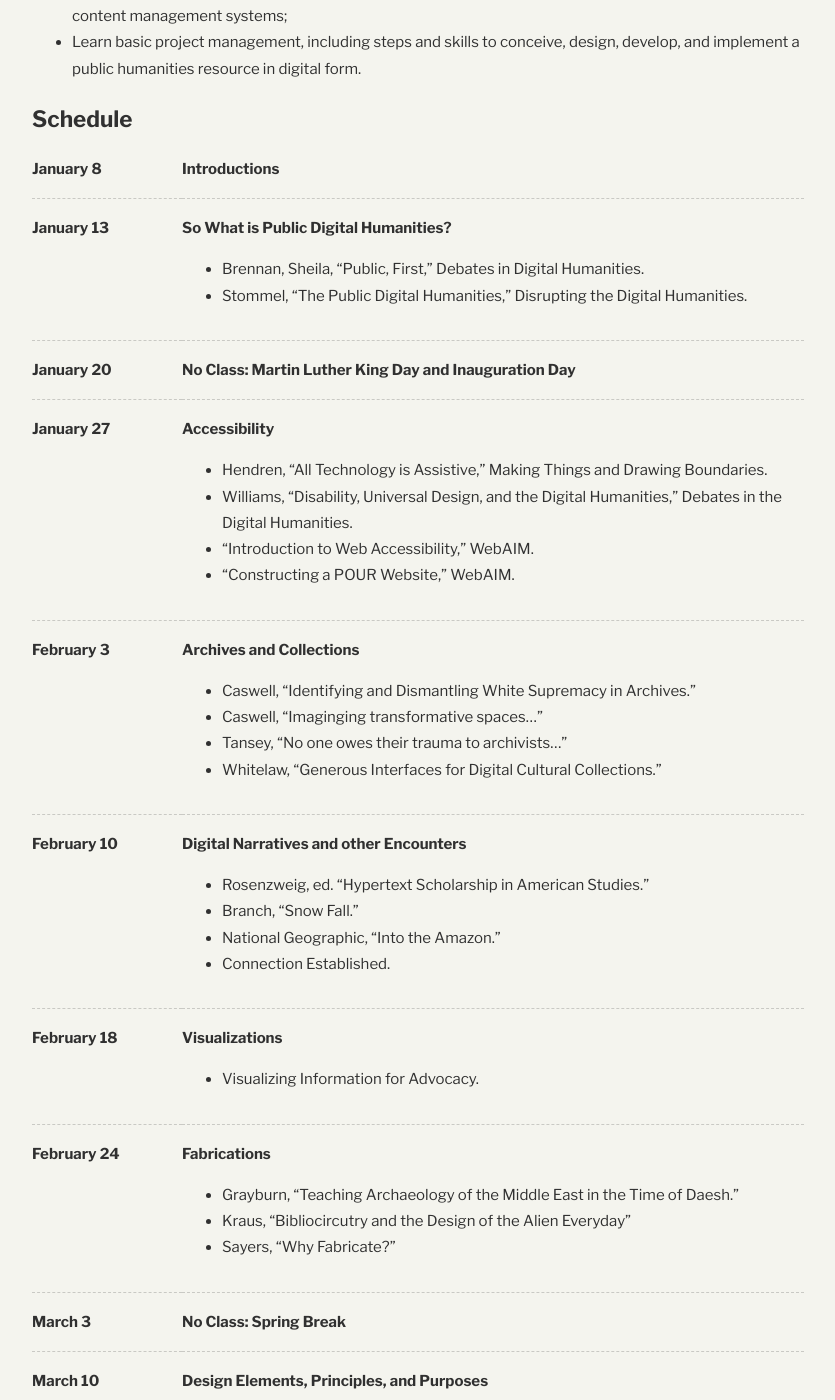
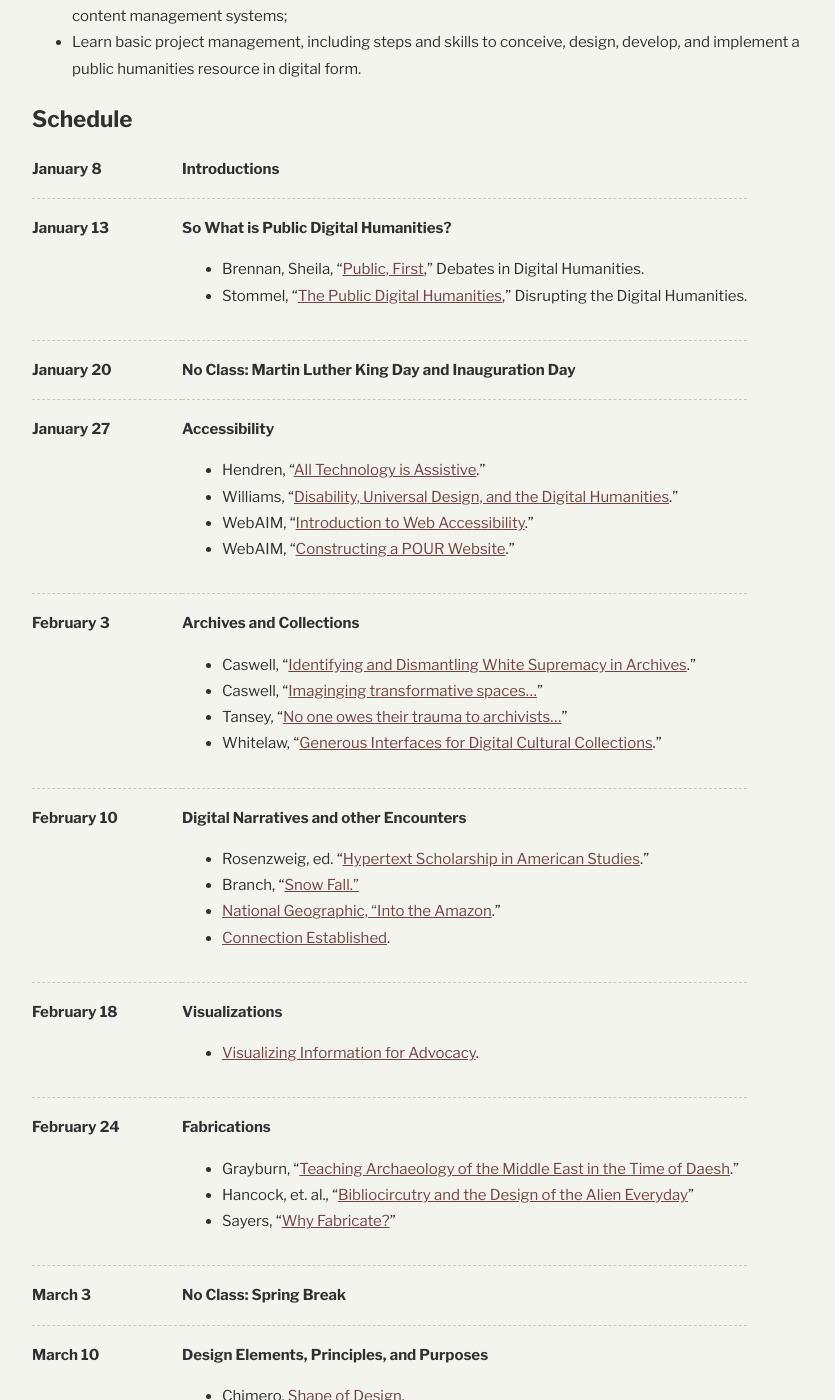
Before and after one commit to jeremyboggs/jeremyboggs.net, a Jekyll site: the page built from _courses/digitalpublichumanities.html, in a window 1280 px wide and 1400 px high, scrolled down 711 px. Shown: the whole window, without its empty margins (222-1057 px from the left). Built offline with Jekyll 4.4.1, drawn with Linux system fonts in a browser that asks for light colours; part of the change alters nothing that is shown; some of the changed text lies outside the part shown.

```diff
--- a/_courses/digitalpublichumanities.html
+++ b/_courses/digitalpublichumanities.html
@@ -30,8 +30,8 @@ email: jeremy.boggs@georgetown.edu
 <th>January 13</th>
 <td><strong>So What is Public Digital Humanities?</strong>
 <ul>
-<li>Brennan, Sheila, “Public, First,” Debates in Digital Humanities.</li>
-<li>Stommel, “The Public Digital Humanities,” Disrupting the Digital Humanities.</li>
+<li>Brennan, Sheila, “<a href="https://dhdebates.gc.cuny.edu/read/untitled/section/11b9805a-a8e0-42e3-9a1c-fad46e4b78e5#ch32">Public, First</a>,” Debates in Digital Humanities.</li>
+<li>Stommel, “<a href="https://www.jstor.org/stable/j.ctv19cwdqv.8?seq=6">The Public Digital Humanities</a>,” Disrupting the Digital Humanities.</li>
 </ul>
 </td>
 </tr>
@@ -43,10 +43,10 @@ email: jeremy.boggs@georgetown.edu
 <th>January 27</th>
 <td><strong>Accessibility</strong>
 <ul>
-<li>Hendren, “All Technology is Assistive,” Making Things and Drawing Boundaries.</li>
-<li>Williams, “Disability, Universal Design, and the Digital Humanities,” Debates in the Digital Humanities.</li>
-<li>“Introduction to Web Accessibility,” WebAIM.</li>
-<li>“Constructing a POUR Website,” WebAIM.</li>
+<li>Hendren, “<a href="https://dhdebates.gc.cuny.edu/read/untitled-aa1769f2-6c55-485a-81af-ea82cce86966/section/b22b7f2d-f386-4ec5-bcee-30591c0078ba#ch15">All Technology is Assistive</a>.”</li>
+<li>Williams, “<a href="https://dhdebates.gc.cuny.edu/read/untitled-88c11800-9446-469b-a3be-3fdb36bfbd1e/section/2a59a6fe-3e93-43ae-a42f-1b26d1b4becc">Disability, Universal Design, and the Digital Humanities</a>.”</li>
+<li>WebAIM, “<a href="https://webaim.org/intro/">Introduction to Web Accessibility</a>.”</li>
+<li>WebAIM, “<a href="https://webaim.org/articles/pour/">Constructing a POUR Website</a>.”</li>
 </ul>
 </td>
 </tr>
@@ -54,10 +54,10 @@ email: jeremy.boggs@georgetown.edu
 <th>February 3</th>
 <td><strong>Archives and Collections</strong>
 <ul>
-<li>Caswell, “Identifying and Dismantling White Supremacy in Archives.”</li>
-<li>Caswell, “Imaginging transformative spaces…”</li>
-<li>Tansey, “No one owes their trauma to archivists…”</li>
-<li>Whitelaw, “Generous Interfaces for Digital Cultural Collections.”</li>
+<li>Caswell, “<a href="https://www.gracenbrilmyer.com/dismantling_whiteSupremacy_archives3.pdf">Identifying and Dismantling White Supremacy in Archives</a>.”</li>
+<li>Caswell, “<a href="https://link.springer.com/article/10.1007/s10502-018-9286-7">Imaginging transformative spaces…</a>”</li>
+<li>Tansey, “<a href="https://eiratansey.com/2020/06/05/no-one-owes-their-trauma-to-archivists-or-the-commodification-of-contemporaneous-collecting/">No one owes their trauma to archivists…</a>”</li>
+<li>Whitelaw, “<a href="http://www.digitalhumanities.org/dhq/vol/9/1/000205/000205.html">Generous Interfaces for Digital Cultural Collections</a>.”</li>
 </ul>
 </td>
 </tr>
@@ -65,10 +65,10 @@ email: jeremy.boggs@georgetown.edu
 <th>February 10</th>
 <td><strong>Digital Narratives and other Encounters</strong>
 <ul>
-<li>Rosenzweig, ed. “Hypertext Scholarship in American Studies.”</li>
-<li>Branch, “Snow Fall.”</li>
-<li>National Geographic, “Into the Amazon.”</li>
-<li>Connection Established.</li>
+<li>Rosenzweig, ed. “<a href="http://chnm.gmu.edu/aq/">Hypertext Scholarship in American Studies</a>.”</li>
+<li>Branch, “<a href="https://www.nytimes.com/projects/2012/snow-fall/index.html#/?part=tunnel-creek">Snow Fall.”</li>
+<li>National Geographic, “<a href="https://www.nationalgeographic.com/into-the-amazon/">Into the Amazon</a>.”</li>
+<li><a href="https://connection.scholarslab.org/">Connection Established</a>.</li>
 </ul>
 </td>
 </tr>
@@ -76,7 +76,7 @@ email: jeremy.boggs@georgetown.edu
 <th>February 18</th>
 <td><strong>Visualizations</strong>
 <ul>
-<li>Visualizing Information for Advocacy.</li>
+<li><a href="https://www.visualisingadvocacy.org/">Visualizing Information for Advocacy</a>.</li>
 </ul>
 </td>
 </tr>
@@ -84,9 +84,9 @@ email: jeremy.boggs@georgetown.edu
 <th>February 24</th>
 <td><strong>Fabrications</strong>
 <ul>
-<li>Grayburn, “Teaching Archaeology of the Middle East in the Time of Daesh.”</li>
-<li>Kraus, “Bibliocircutry and the Design of the Alien Everyday”</li>
-<li>Sayers, “Why Fabricate?”</li>
+    <li>Grayburn, “<a href="https://scholarslab.lib.virginia.edu/blog/teaching-archaeology-of-the-middle-east-in-the-time-of-daesh-the-merits-of-incorporating-allahyaris-material-speculation-with-3d-printing/">Teaching Archaeology of the Middle East in the Time of Daesh</a>.”</li>
+    <li>Hancock, et. al., “<a href="https://www.karikraus.com/?p=334">Bibliocircutry and the Design of the Alien Everyday</a>”</li>
+    <li>Sayers, “<a href="https://src-online.ca/index.php/src/article/view/209">Why Fabricate?</a>”</li>
 </td>
 </tr>
 <tr>
@@ -97,7 +97,7 @@ email: jeremy.boggs@georgetown.edu
 <th>March 10</th>
 <td><strong>Design Elements, Principles, and Purposes</strong>
 <ul>
-<li>Chimero, Shape of Design.</li>
+<li>Chimero, <a href="https://shapeofdesignbook.com/">Shape of Design</a>.</li>
 <li>Le Guin, “Mazes.”</li>
 </ul>
 </td>
@@ -106,7 +106,7 @@ email: jeremy.boggs@georgetown.edu
 <th>March 17</th>
 <td><strong>Project Development and Management</strong>
 <ul>
-<li>Garrett, “Meet the Elements,” Elements of User Experience.</li>
+<li>Garrett, “<a href="http://www.jjg.net/elements/pdf/elements_ch02.pdf">Meet the Elements</a>,” Elements of User Experience.</li>
 </ul>
 </td>
 </tr>
@@ -164,9 +164,11 @@ email: jeremy.boggs@georgetown.edu
 <p>All reading for the course will be provide for free, either as hyperlinks to materials published elsewhere or shared through the course website and/or Canva.  The only other technical requirements for the course include:</p>
 
 <ul>
-    <li>Create an account on Github and share your username with me.</li>
-    <li>Download and install Visual Studio Code, a text editor/IDE we will use for in-class work and assignments.</li>
-    <li>Create an account on Georgetown.Domains.</li>
+    <li>Create an account on <a href="https://github.com">Github</a> and share your username with me.</li>
+    <li>Download and install <a
+    href="https://code.visualstudio.com/download">Visual Studio Code</a>, a text
+    editor/<abbr title="Integrated Developer Environment">IDE</abbr> we will use for in-class work and assignments.</li>
+    <li>Create an account on <a href="https://georgetown.domains">Georgetown.Domains</a>.</li>
 </ul>
 
 <h3>Working in Groups</h3>
```
